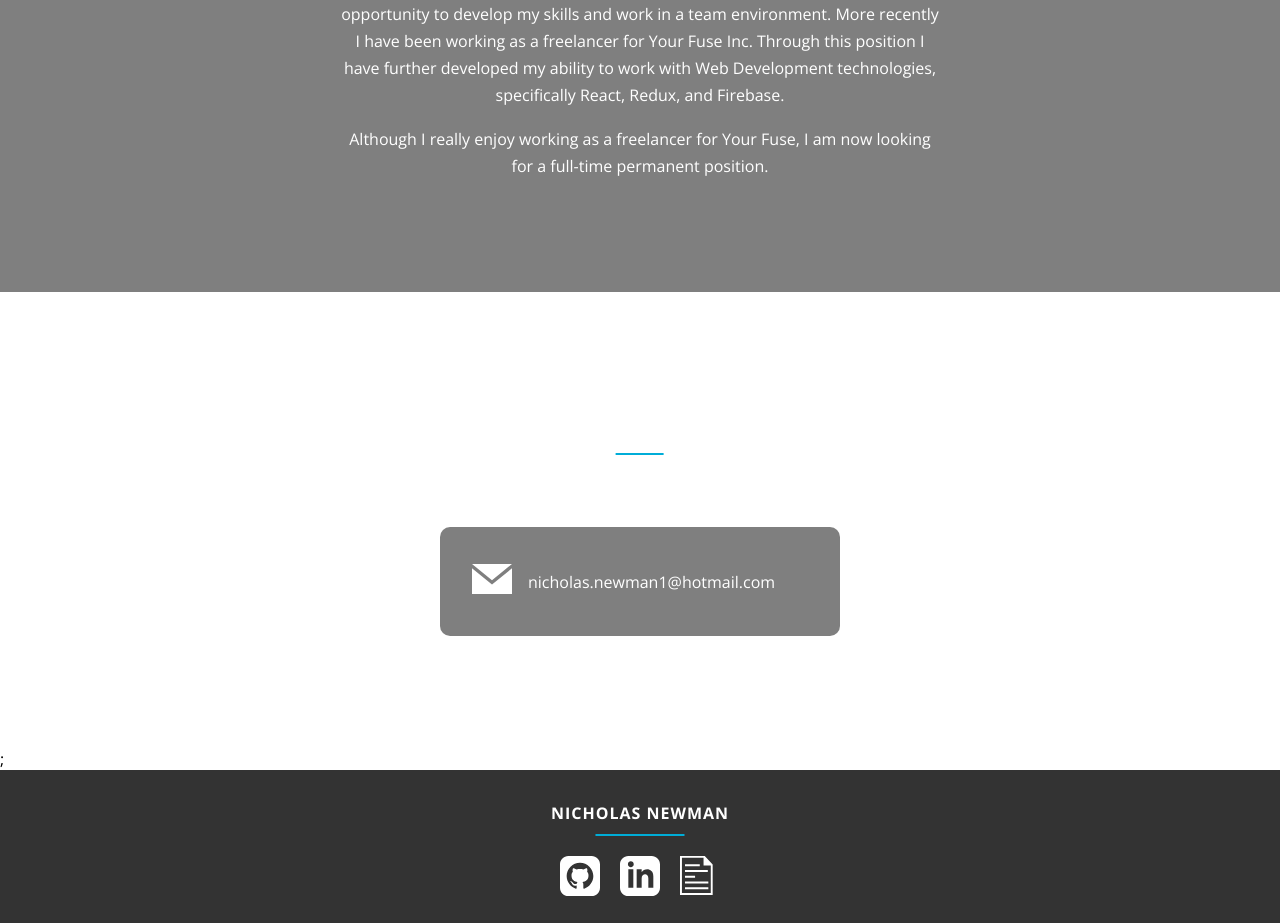
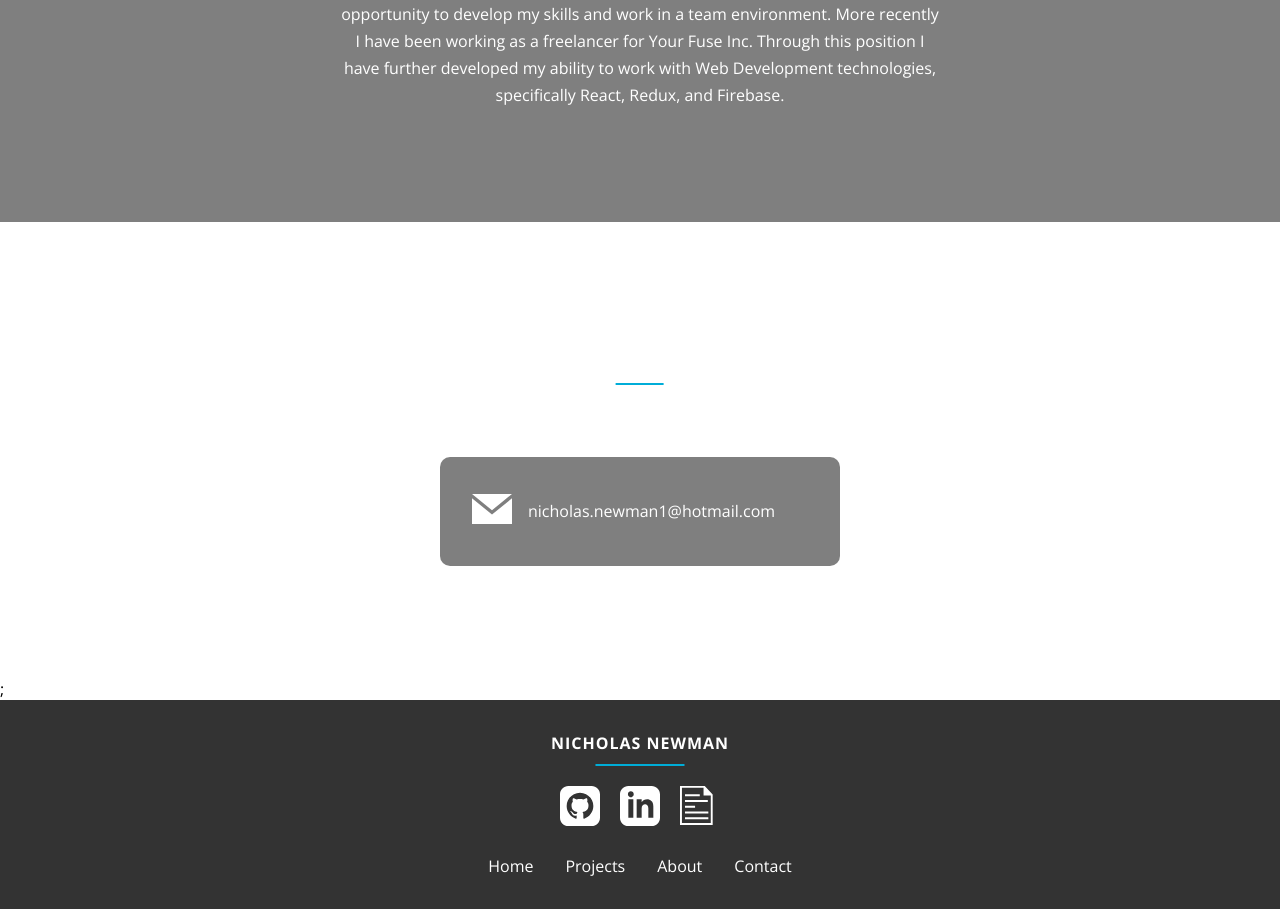
Before and after one commit to nicholas-newman1/portfolio-react, a Next.js app: page / in a window 1280 px wide. Shown: the part 2760-3683 px from the top of the page. Built offline with nearby package versions, Linux system fonts and the light colour scheme.

Commit message:
removed line from about

```diff
--- a/components/About/index.js
+++ b/components/About/index.js
@@ -38,10 +38,6 @@ const About = () => {
           ability to work with Web Development technologies, specifically React,
           Redux, and Firebase.
         </p>
-        <p className={styles.text}>
-          Although I really enjoy working as a freelancer for Your Fuse, I am
-          now looking for a full-time permanent position.
-        </p>
       </div>
     </section>
   );
```
